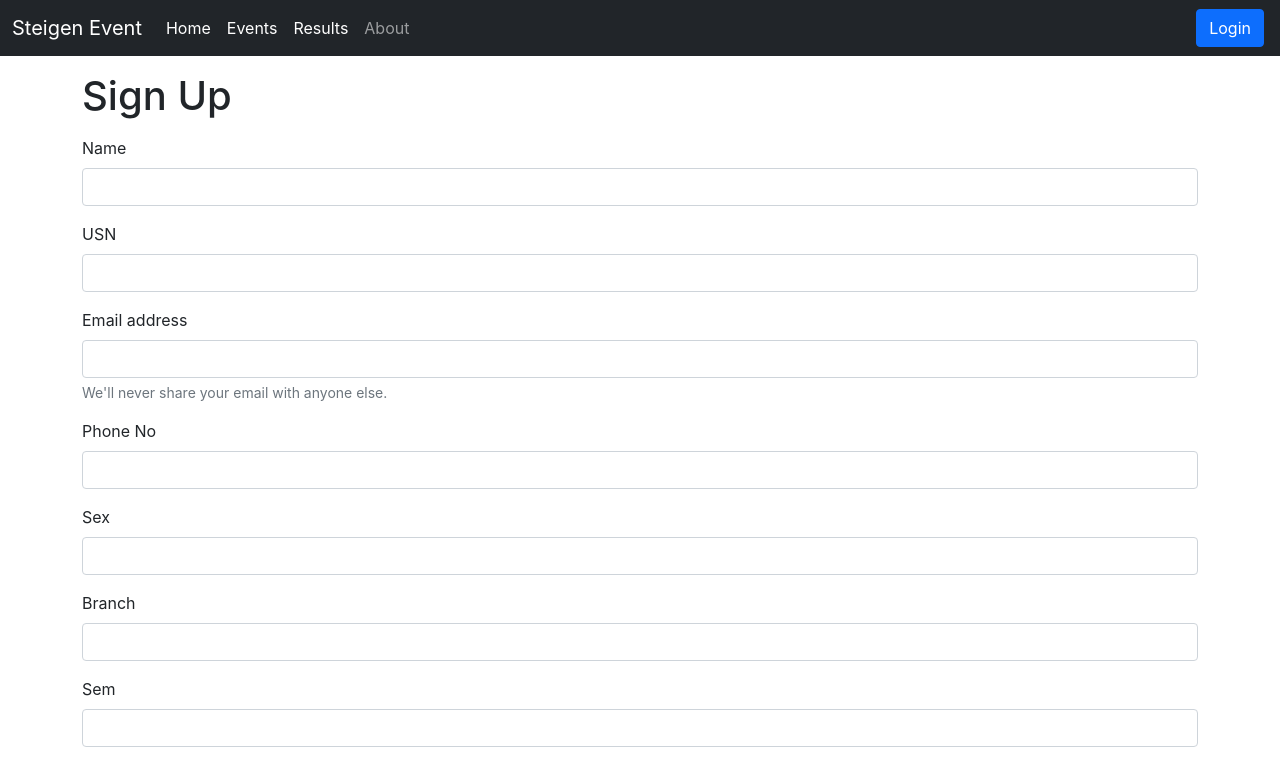
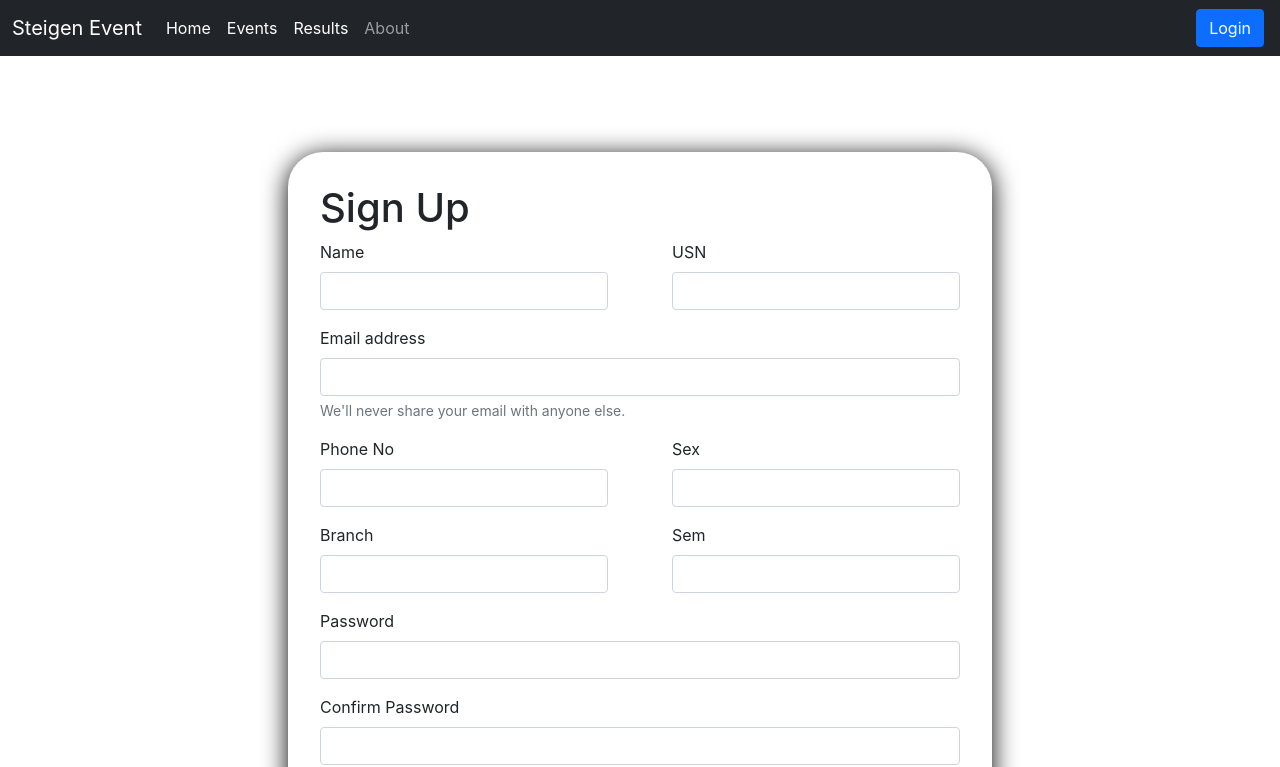
Before and after one commit to Ankuuush/steigen-event, a React (Create React App) app: page /signup in a window 1280 px wide. Shown: the top 767 px of the page. Built offline with nearby package versions, Linux system fonts and the light colour scheme.

Commit message:
alert added

```diff
--- a/src/App.css
+++ b/src/App.css
@@ -64,3 +64,22 @@ footer div{
 .footer__link:hover{
   text-decoration: underline;
 }
+
+.form_sign{
+  margin-top: 4em;
+  margin-bottom: 4em;
+  display: flex;
+  justify-content: center;
+  align-items: center;
+  flex-direction: column;
+}
+
+.border_sign{
+  border-radius: 35px 35px 35px 35px;
+-moz-border-radius: 35px 35px 35px 35px;
+-webkit-border-radius: 35px 35px 35px 35px;
+border: 0px solid rgba(0,0,0,1);
+-webkit-box-shadow: 0px 4px 26px 0px rgba(0,0,0,1);
+-moz-box-shadow: 0px 4px 26px 0px rgba(0,0,0,1);
+box-shadow: 0px 4px 26px 0px rgba(0,0,0,1);
+}
--- a/src/App.js
+++ b/src/App.js
@@ -51,8 +51,8 @@ function App() {
                 <Route exact path="/Report" element={<Report />} />
                 <Route exact path="/About" element={<About />} />
                 <Route exact path="/role" element={<LoginType />} />
-                <Route exact path="/createreport" element={<CreateReport />} />
-                <Route exact path="/createresult" element={<CreateResult />} />
+                <Route exact path="/createreport" element={<CreateReport showAlert={showAlert} />} />
+                <Route exact path="/createresult" element={<CreateResult showAlert={showAlert} />} />
                 <Route exact path="/signin" element={<Login showAlert={showAlert} />} />
                 <Route exact path="/signup" element={<Signup showAlert={showAlert} />} />
               </Routes>
--- a/src/Components/Alert.js
+++ b/src/Components/Alert.js
@@ -11,8 +11,8 @@ function Alert(props) {
         return lower.charAt(0).toUpperCase() + lower.slice(1);
     }
     return (
-        <div style={location.pathname==="/Events"?{height: '2.5em'}:{height:"0px"}}>
-        {props.alert && <div className={`alert alert-${props.alert.type} alert-dismissible fade show`} role="alert">
+        <div style={location.pathname!=="/"?{height: '2.5em',marginTop:"3em"}:{height:"0px",marginTop:"3.5em"}}>
+        {props.alert && <div className={`alert  alert-${props.alert.type} alert-dismissible fade show`} role="alert">
            <strong>{capitalize(props.alert.type)}</strong>: {props.alert.msg}
         </div>}
         </div>
--- a/src/Components/CreateReport.js
+++ b/src/Components/CreateReport.js
@@ -1,9 +1,10 @@
 import React, { useContext, useState } from 'react'
 import reportContext from '../context/Report/ReportContext'
 
-const CreateReport = () => {
+const CreateReport = (props) => {
     const context = useContext(reportContext)
     const {createReport,reportevnt}=context
+    const {showAlert}=props
     const handleOnChange=(event)=>{
         setText(event.target.value)
     }
@@ -11,12 +12,13 @@ const CreateReport = () => {
     const handleClick=(e)=>{
         e.preventDefault()
         createReport(reportevnt,text)
+        showAlert("Report created Successfully","success")
     }
 
     const [text,setText]=useState('');
     return (
-        <form className='container my-3'>
-           <header >Create Report</header>
+        <form className='container' style={{marginTop:"2em"}}>
+           <header ><h1>Create Report</h1></header>
             <textarea className="form-control" value={text} onChange={handleOnChange} id="myBox" rows="8"></textarea>
             <button type="submit" onClick={handleClick} className="btn btn-primary my-3">Submit</button>
         </form>
--- a/src/Components/CreateResult.js
+++ b/src/Components/CreateResult.js
@@ -2,14 +2,14 @@ import React, { useContext, useState } from 'react'
 import resultContext from '../context/Result/ResultContext'
 
 
-const CreateResult = () => {
+const CreateResult = (props) => {
     const context = useContext(resultContext)
     const {createResult}=context
     const [result, setResult] = useState({USN:"",E_ID:"",Marks:""})
     const handleClick=(e)=>{
         e.preventDefault();
         createResult(result.USN,result.E_ID,result.Marks)
-        // props.showAlert("Added Successfully","success")
+        props.showAlert("Result Created Successfully","success")
         setResult({USN:"",E_ID:"",Marks:""})
     }
 
--- a/src/Components/Events.js
+++ b/src/Components/Events.js
@@ -38,7 +38,7 @@ const Events = (props) => {
     }
     const handleClick = (e) => {
         editEvent(event.id,event.eEName,event.eDescription,event.eLocation,event.eTime,event.eDate)
-        props.showAlert("Updated Successfully","success")
+        showAlert("Updated Successfully","success")
         refClose.current.click()
     }
 
--- a/src/Components/LoginType.js
+++ b/src/Components/LoginType.js
@@ -12,6 +12,7 @@ const LoginType = () => {
     const handleParticipants = () => {
         localStorage.setItem('role', 'P')
         localStorage.setItem('id', 'USN')
+        console.log(localStorage.getItem('role'))
         navigate("/signin")
     }
     const handleSC = () => {
@@ -23,7 +24,7 @@ const LoginType = () => {
         <div className='container' style={{ marginTop: "3em", width: "50vw"}}>
             <div style={{ display: "flex", justifyContent: "space-between",height:"18em" }}>
                 <button onClick={handleFaculty} style={{ width: "33%",height:"100%" }} type="button" className="btn btn-light"><img style={{ width: "100%",height:"80%" }} src='https://encrypted-tbn0.gstatic.com/images?q=tbn:ANd9GcTSlzile_cq7nePEYV6WXg9fVTdEw9-xCZ7rn9AsYyc8j7XMK3xUaS15gfbFMYXbnQl0sg&usqp=CAU' /><br />Faculty</button>
-                <button onClick={handleParticipants} style={{ width: "33%",height:"100%" }} type="button" className="btn btn-light"><img style={{ width: "100%",height:"80%" }} src='https://encrypted-tbn0.gstatic.com/images?q=tbn:ANd9GcQBv3rw1j2p-pE8fKZerdiQK8z0WKFII9W0iA&usqp=CAU' /><br />Participants</button>
+                <button onClick={handleParticipants} style={{ width: "33%",height:"100%" }} type="button" className="btn btn-light"><img style={{ width: "100%",height:"80%" }} src='https://encrypted-tbn0.gstatic.com/images?q=tbn:ANd9GcQBv3rw1j2p-pE8fKZerdiQK8z0WKFII9W0iA&usqp=CAU' /><br />Participant</button>
                 <button onClick={handleSC} type="button" style={{ width: "33%",height:"100%" }} className="btn btn-light"><img style={{ width: "100%",height:"80%" }} src='https://blogmedia.evbstatic.com/wp-content/uploads/wpmulti/sites/16/2021/05/event-risk-assessment.png' /> Student Coordinator</button>
             </div>
         </div>
--- a/src/Components/Navbar.js
+++ b/src/Components/Navbar.js
@@ -14,7 +14,7 @@ const Navbar = () => {
   }
   return (
     <div>
-      <nav className="navbar navbar-expand-lg navbar-dark bg-dark">
+      <nav className="navbar fixed-top navbar-expand-lg navbar-dark bg-dark">
         <div className="container-fluid">
           <Link className="navbar-brand" to="/">Steigen Event</Link>
           <button className="navbar-toggler" type="button" data-bs-toggle="collapse" data-bs-target="#navbarSupportedContent" aria-controls="navbarSupportedContent" aria-expanded="false" aria-label="Toggle navigation">
@@ -39,7 +39,7 @@ const Navbar = () => {
 
             {!localStorage.getItem("token")?<form className='d-flex'>
               <Link className="btn btn-primary mx-1" to="/role" role="button">Login</Link>
-              {role==='P'?<Link className="btn btn-primary mx-1" to="/signup" role="button">Signup</Link>:<></>}
+              {localStorage.getItem('role')==='P'?<Link className="btn btn-primary mx-1" to="/signup" role="button">Signup</Link>:null}
             </form>:<button onClick={handleLogout} className='btn btn-primary'>Logout</button>}
           </div>
         </div>
--- a/src/Components/Signup.js
+++ b/src/Components/Signup.js
@@ -32,40 +32,43 @@ const Signup = (props) => {
     }
 
     return (
-        <div className="container">
-            <div className="my-3">
+        <div className='form_sign'>
+            <div className="my-3" className='border_sign' style={{padding:"2em"}}>
                 <h1>Sign Up</h1>
-            </div>
-            <form onSubmit={handleSubmit}>
-                <div className="mb-3">
+
+            <form onSubmit={handleSubmit} style={{width:"40em"}}>
+            <div style={{display:"flex",justifyContent:"space-between"}}>
+                <div className="mb-3" style={{width:"45%"}}>
                     <label htmlFor="name" className="form-label">Name</label>
                     <input type="text" className="form-control" id="name" name='name' onChange={onChange} aria-describedby="emailHelp"/>
                 </div>
-                <div className="mb-3">
+                <div className="mb-3" style={{width:"45%"}}>
                     <label htmlFor="USN" className="form-label">USN</label>
                     <input type="text" className="form-control" id="USN" name='USN' onChange={onChange} aria-describedby="emailHelp"/>
-                </div>
+                </div></div>
+
                 <div className="mb-3">
                     <label htmlFor="email" className="form-label">Email address</label>
                     <input type="email" className="form-control" id="email" name='email' onChange={onChange} aria-describedby="emailHelp"/>
                         <div id="emailHelp" className="form-text">We'll never share your email with anyone else.</div>
-                </div>
-                <div className="mb-3">
+                </div><div style={{display:"flex",justifyContent:"space-between"}}>
+                <div className="mb-3" style={{width:"45%"}}>
                     <label htmlFor="Phone" className="form-label">Phone No</label>
                     <input type="text" className="form-control" id="Phone" name='Phone' onChange={onChange} aria-describedby="emailHelp"/>
                 </div>
-                <div className="mb-3">
+                <div className="mb-3" style={{width:"45%"}}>
                     <label htmlFor="Sex" className="form-label">Sex</label>
                     <input type="text" className="form-control" id="Sex" name='Sex' onChange={onChange} aria-describedby="emailHelp"/>
-                </div>
-                <div className="mb-3">
+                </div></div>
+                <div style={{display:"flex",justifyContent:"space-between"}}>
+                <div className="mb-3"  style={{width:"45%"}} >
                     <label htmlFor="Branch" className="form-label">Branch</label>
                     <input type="text" className="form-control" id="Branch" name='Branch' onChange={onChange} aria-describedby="emailHelp"/>
                 </div>
-                <div className="mb-3">
+                <div className="mb-3" style={{width:"45%"}}>
                     <label htmlFor="Sem" className="form-label">Sem</label>
                     <input type="text" className="form-control" id="Sem" name='Sem' onChange={onChange} aria-describedby="emailHelp"/>
-                </div>
+                </div></div>
                 <div className="mb-3">
                     <label htmlFor="password" className="form-label">Password</label>
                     <input type="password" className="form-control" id="password" name='password' onChange={onChange} minLength={6} required/>
@@ -77,6 +80,7 @@ const Signup = (props) => {
 
                 <button type="submit" className="btn btn-primary">Submit</button>
             </form>
+            </div>
         </div>
 
     )
```
Also changed, not shown: src/Components/Login.js (+20 -20 lines), src/Components/UpcomingEvents.js (+11 -9 lines).
